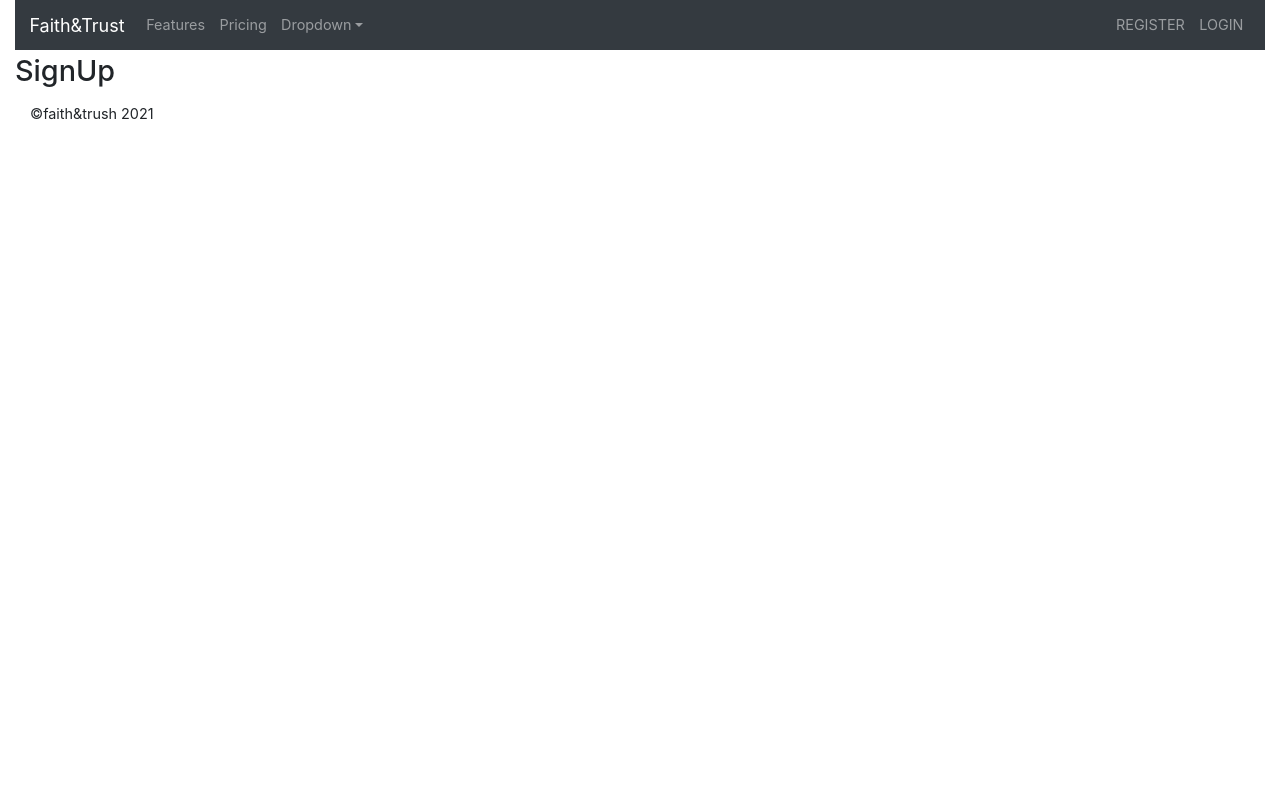
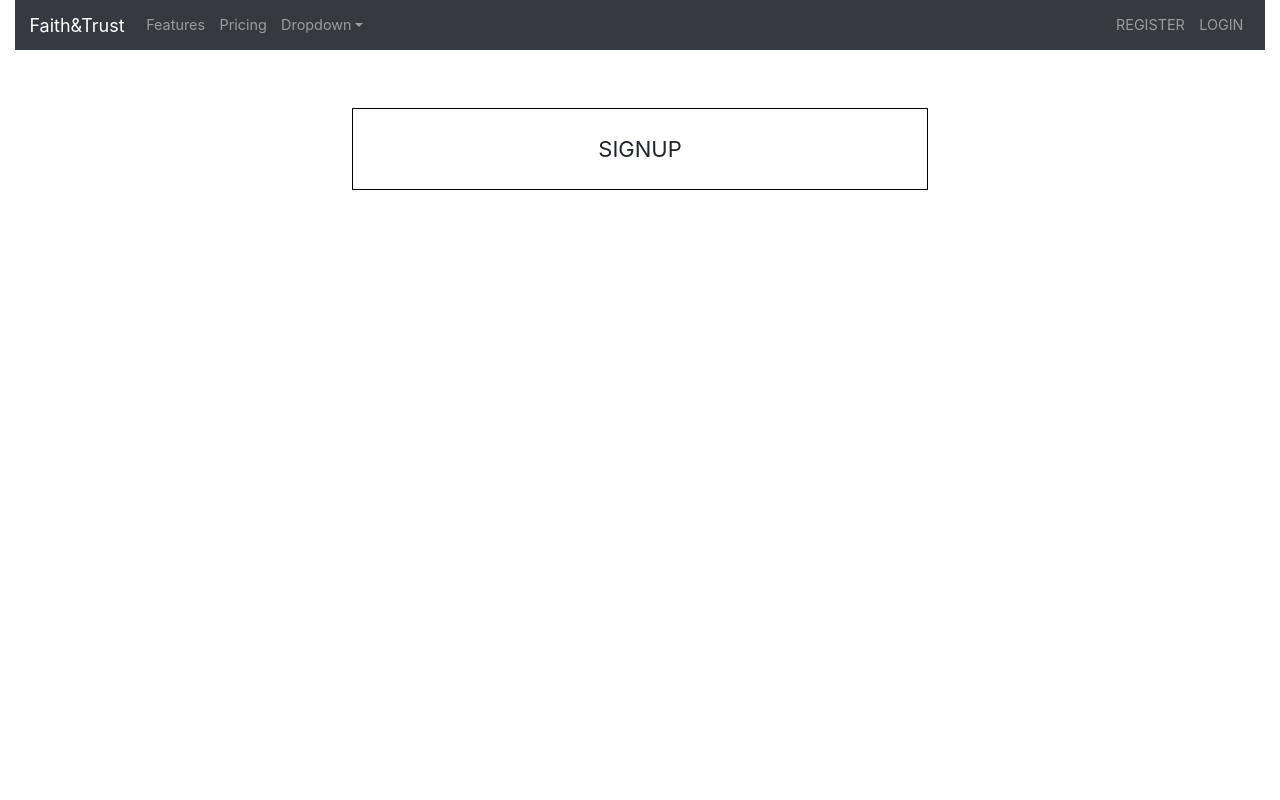
Before and after one commit to ClaytonSiby/Ecommerce-Website, a React (Create React App) app: page /registration in a window 1280 px wide. Shown: the top 800 px of the page. Built offline with nearby package versions, Linux system fonts and the light colour scheme; no server answers.

Commit message:
Add a reusable formInput component

```diff
--- a/src/components/SignUp/styles.scss
+++ b/src/components/SignUp/styles.scss
@@ -0,0 +1,22 @@
+.signup {
+    display: block;
+    width: 100%;
+    max-width: 40rem;
+    margin: 4rem auto 60rem;
+    border: 1px solid black;
+
+    .wrap {
+        padding: 2rem;
+
+        h2 {
+            font-size: 22px;
+            line-height: 1;
+            font-weight: 400;
+            text-transform: uppercase;
+            text-align: center;
+            display: block;
+            width: 100%;
+            margin: 0 auto;
+        }
+    }
+}
```
Also changed, not shown: src/components/Forms/FormInput/index.js (added, +20 -0 lines), src/components/Forms/FormInput/styles.scss (added).
